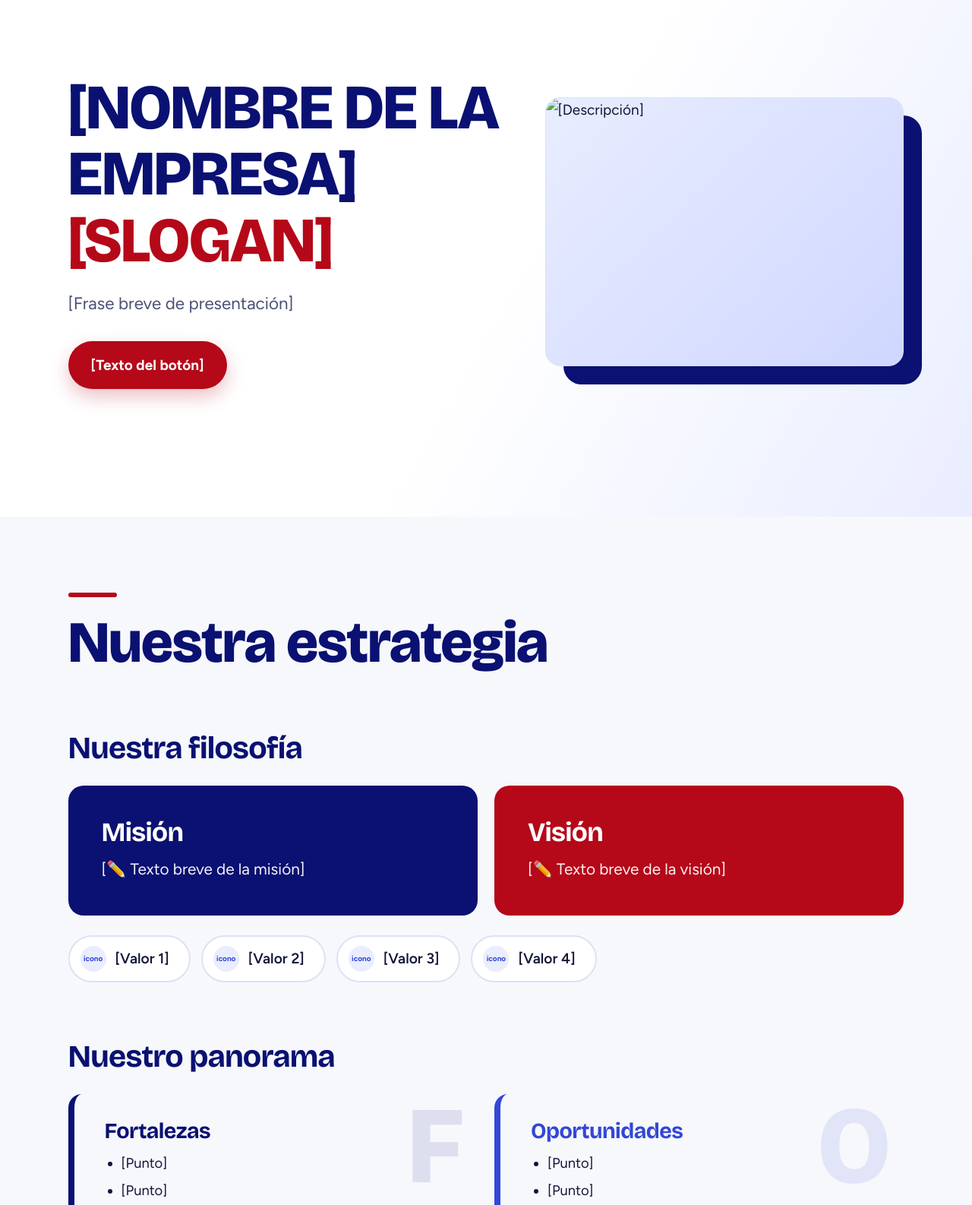
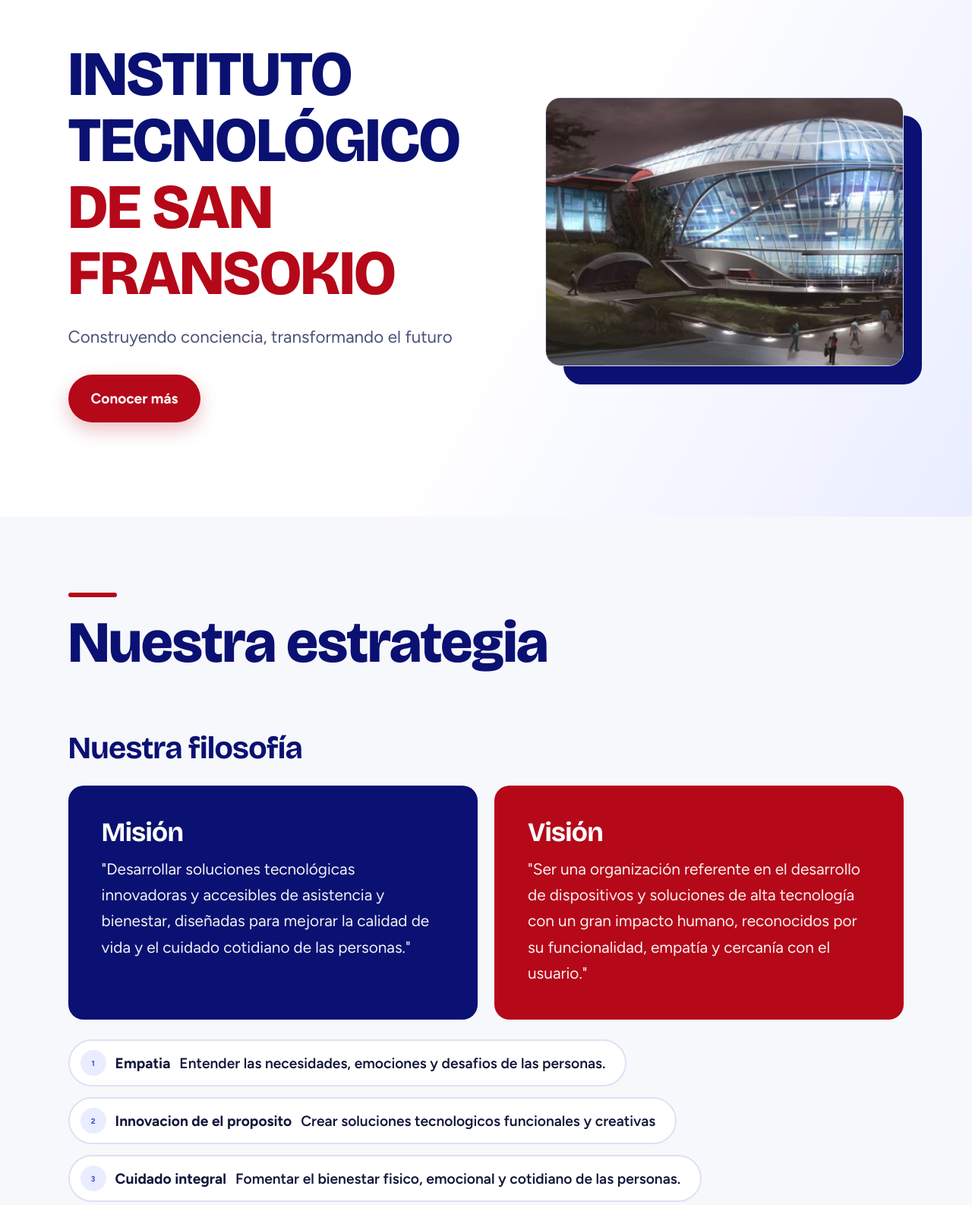
Before and after one commit to ana117-ctrl/Proyecto-HabilidadesGerenciales, a plain HTML site: page Plantilla_TemaClaro/index-claro.html in a window 1280 px wide. Shown: the part 120-1706 px from the top of the page at 76% size. Drawn offline with nearby package versions, Linux system fonts and the light colour scheme.

Commit message:
Ingreso de información

```diff
--- a/Plantilla_TemaClaro/index-claro.html
+++ b/Plantilla_TemaClaro/index-claro.html
@@ -72,18 +72,18 @@ footer{padding:46px 7vw;background:var(--navy);color:#fff;display:flex;justify-c
 <body>
 <div class="progress" id="progress"></div>
 <nav>
-  <a class="logo" href="#top">[LOGO]<span>.</span></a>
+  <a class="logo" href="#top"><img src="img/Logo.png" alt="logo" style="width:75px;height:auto;"><span>.</span></a>
   <div class="navlinks"><a href="#estrategia">Estrategia</a><a href="#organizacion">Organización</a><a href="#trabajo">Forma de trabajar</a><a href="#compromiso">Compromiso</a></div>
 </nav>
 
 <!-- ============ PORTADA ============ -->
 <header class="hero" id="top">
   <div>
-    <h1>[NOMBRE DE LA EMPRESA]<span>[SLOGAN]</span></h1>
-    <p><!-- ✏️ Una sola frase de presentación -->[Frase breve de presentación]</p>
-    <a class="btn" href="#estrategia">[Texto del botón]</a>
+    <h1>INSTITUTO TECNOLÓGICO<span>DE SAN FRANSOKIO</span></h1>
+    <p><!-- ✏️ Una sola frase de presentación -->Construyendo conciencia, transformando el futuro</p>
+    <a class="btn" href="#estrategia">Conocer más</a>
   </div>
-  <div class="frame"><div class="img"><img src="imagenes/imagen1.jpg" alt="[Descripción]"></div></div>
+  <div class="frame"><div class="img"><img src="img/Uni2.jpg" alt="[Descripción]"></div></div>
 </header>
 
 <!-- ======================================================
@@ -96,11 +96,16 @@ footer{padding:46px 7vw;background:var(--navy);color:#fff;display:flex;justify-c
   <h3 class="sub">Nuestra filosofía</h3>
   <div class="reveal">
     <div class="duo">
-      <div class="mv"><h4>Misión</h4><p>[✏️ Texto breve de la misión]</p></div>
-      <div class="mv r"><h4>Visión</h4><p>[✏️ Texto breve de la visión]</p></div>
+      <div class="mv"><h4>Misión</h4><p>"Desarrollar soluciones tecnológicas innovadoras y accesibles
+de asistencia y bienestar, diseñadas para mejorar la calidad de
+vida y el cuidado cotidiano de las personas."</p></div>
+      <div class="mv r"><h4>Visión</h4><p>"Ser una organización referente en el desarrollo de dispositivos
+y soluciones de alta tecnología con un gran impacto humano,
+reconocidos por su funcionalidad, empatía y cercanía con el
+usuario."</p></div>
     </div>
     <div class="chips"><!-- ✏️ un chip por valor (duplica) -->
-      <span class="chip"><i>icono</i>[Valor 1]</span><span class="chip"><i>icono</i>[Valor 2]</span><span class="chip"><i>icono</i>[Valor 3]</span><span class="chip"><i>icono</i>[Valor 4]</span>
+      <span class="chip"><i>1</i><span style="font-weight: bold;" >Empatia</span> Entender las necesidades, emociones y desafios de las personas.</span><span class="chip"><i>2</i><span style="font-weight: bold;" >Innovacion de el proposito</span> Crear soluciones tecnologicos funcionales y creativas</span><span class="chip"><i>3</i><span style="font-weight: bold;" >Cuidado integral</span> Fomentar el bienestar fisico, emocional y cotidiano de las personas.</span><span class="chip"><i>4</i><span style="font-weight: bold;" >Accesibilidad</span> Democratizar el acceso a la tecnología avanzada</span>
     </div>
   </div>
 
```
Also changed, not shown: Pagina_idea_2/Paleta_Colores/colores.txt (added), Plantilla_TemaClaro/img/Logo.png (added), Plantilla_TemaClaro/img/Uni2.jpg (renamed from PrimeraVersion/img/Uni2.jpg).
